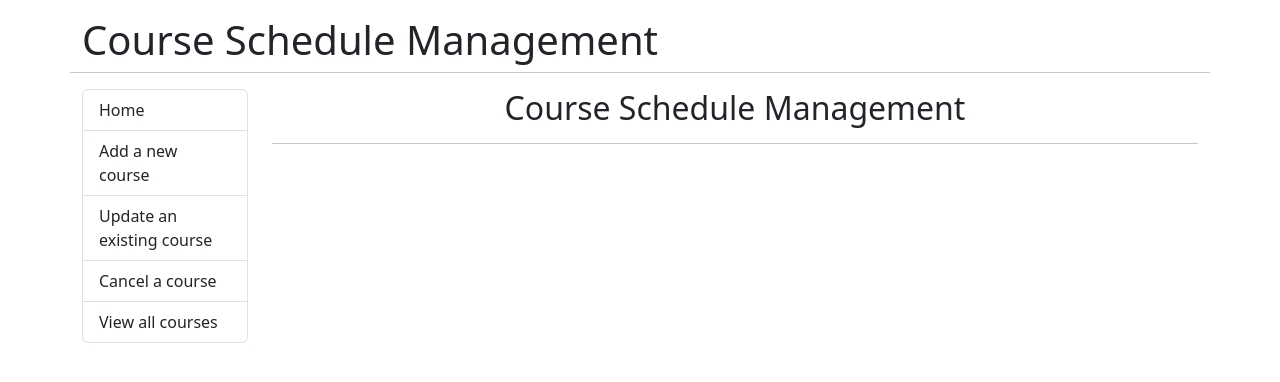
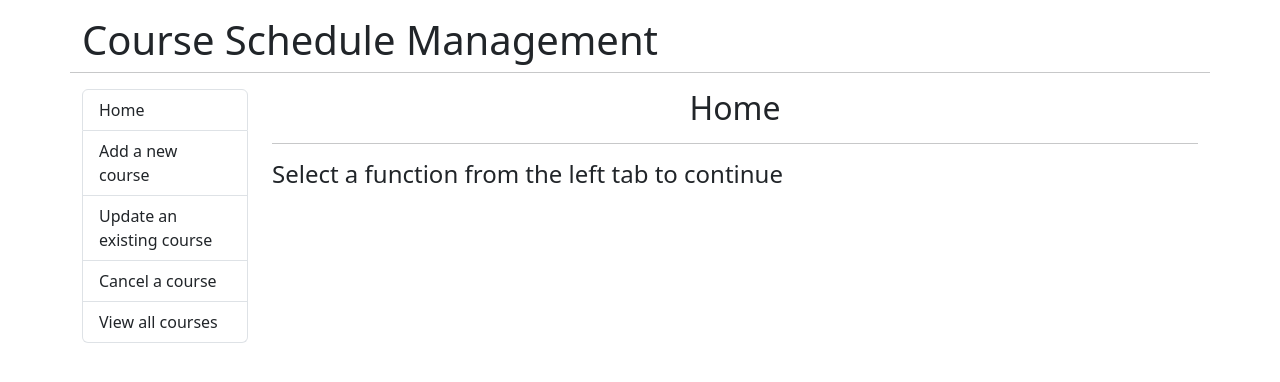
Before and after one commit to kenichisutan/course-schedule-management, a React (Create React App) app: page / in a window 1280 px wide. Shown: the top 382 px of the page. Built offline with nearby package versions, Linux system fonts and the light colour scheme.

Commit message:
Minor information change

```diff
--- a/src/components/Home.js
+++ b/src/components/Home.js
@@ -2,8 +2,11 @@ const Home = () => {
     return(
         <>
             <div className="text-center">
-                <h2>Course Schedule Management</h2>
+                <h2>Home</h2>
                 <hr />
+            </div>
+            <div className="text-left">
+                <h4>Select a function from the left tab to continue</h4>
             </div>
         </>
     )
```
